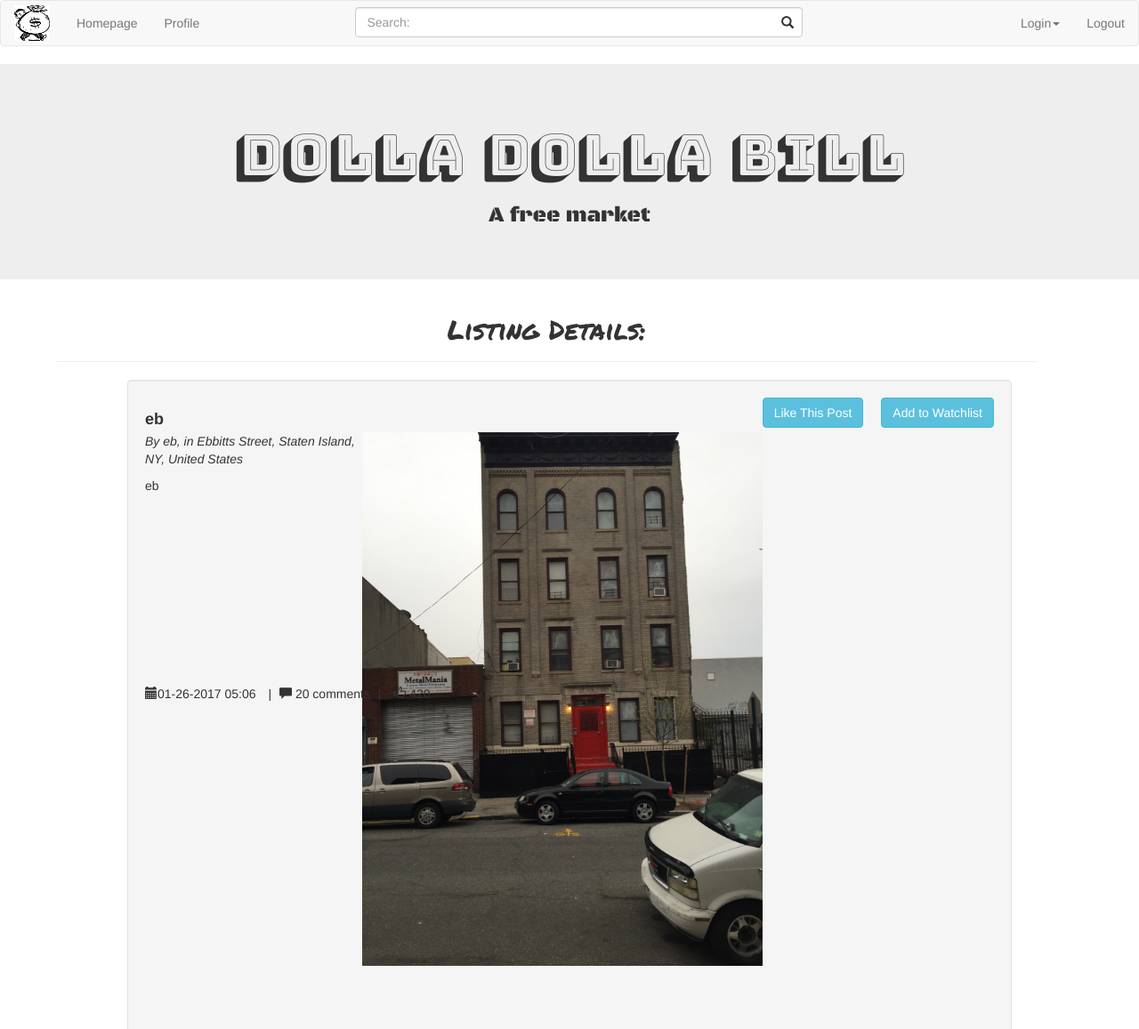
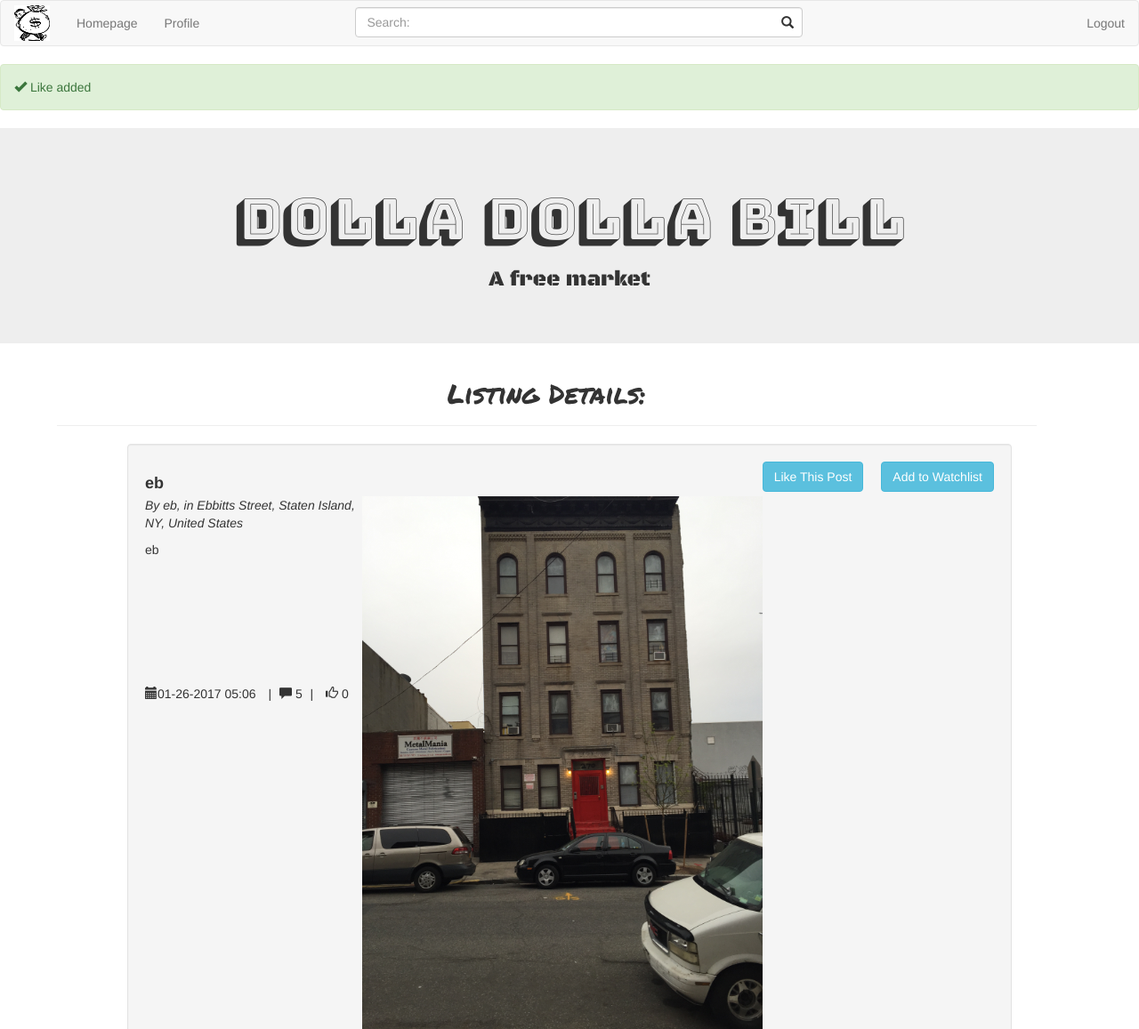
Before and after one commit to lilharry/DollaDollaBill, a Flask app: a page that uses templates/listing.html in a window 1280 px wide; the page is wider, and only the part inside the window is pictured. Shown: the top 1157 px of that part at 89% size. Run offline with Flask 2, Linux system fonts and the light colour scheme; a user stored in the database is signed in; data comes from the database, SQL or seed files in the repository; both versions use the stored data as it was after the commit; data that the repository does not hold is empty; some libraries are stand-ins or nearby versions.

Commit message:
added likes

```diff
--- a/app.py
+++ b/app.py
@@ -69,7 +69,8 @@ def profile(username):
     ms = listings.getListingsS(username)
     wp = listings.getWatchlistP(username)
     ws = listings.getWatchlistS(username)
-    return render_template('profile.html',username=username,mp=mp,ms=ms,wp=wp,ws=ws)
+    success = request.args.get('success')
+    return render_template('profile.html',username=username,mp=mp,ms=ms,wp=wp,ws=ws,success=success)
 
 @app.route('/listings/<id>/')
 def listing(id):
@@ -77,7 +78,11 @@ def listing(id):
     #[rowid, listing, user, location, timestamp,type,details]
     #[0,     1,       2,    3,        4,        5,   6]
     comments = listings.getCommentsFor(id)
-    return render_template("listing.html",listing=data,id=id,comments=comments)
+    success = request.args.get('success')
+
+    user = session['Username']
+    liked = listings.alreadyLiked(user,id)
+    return render_template("listing.html",listing=data,id=id,comments=comments,success=success,liked=liked)
 
 
 @app.route('/logout/')
@@ -121,7 +126,7 @@ def uproad():
 
     print( os.listdir(os.path.join(app.root_path, 'static/images')))
     user = session['Username']
-    return redirect(url_for("profile",username=user,success="addedListing"))
+    return redirect(url_for("profile",username=user,success="Successfully added listing"))
 
 @app.route("/comment/",methods=['POST'])
 def comment():
@@ -130,6 +135,19 @@ def comment():
     comment = request.form["comment"]
     listings.addComment(id,user,comment)
     return redirect(url_for("listing",id=id,success="Comment added"))
+
+
+@app.route("/like/<id>/")
+def like(id):
+    user = session['Username']
+
+    if not listings.alreadyLiked(user,id):
+        listings.likePost(user,id)
+        return redirect(url_for("listing",id=id,success="Like added"))
+    else:
+        listings.unlikePost(user,id)
+        return redirect(url_for("listing",id=id,success="Like removed"))
+
 
 if __name__ == '__main__':
     if os.path.getsize("data/database.db") == 0:
@@ -142,6 +160,7 @@ if __name__ == '__main__':
         c.execute("CREATE TABLE listings (listing TEXT, user TEXT, location TEXT, timestamp TEXT, type TEXT, details TEXT)")
         c.execute("CREATE TABLE images (id INTEGER, image TEXT)")
         c.execute("CREATE TABLE comments (id INTEGER, user TEXT, comment TEXT, timestamp TEXT)")
+        c.execute("CREATE TABLE likes (id INTEGER, user TEXT)")
         db.commit()
         db.close()
     app.debug = True
--- a/templates/listing.html
+++ b/templates/listing.html
@@ -32,6 +32,7 @@
                     </form>
                 </div>
                 <ul class="nav navbar-nav navbar-right">
+		{% if 'Username' not in session %}
                     <li class="dropdown">
                         <a class="dropdown-toggle" data-toggle="dropdown">Login<span class="caret"></span></a>
                         <ul id="login-dp" class="dropdown-menu">
@@ -58,12 +59,20 @@
                             </li>
                         </ul>
                     </li>
+                    {% else %}
                     <!--  Login for navbar -->
                     <li><a href="/logout/">Logout</a></li>
+                    {% endif %}
                 </ul>
             </div>
         </nav>
-
+        {% if success %}
+        <div class="alert alert-success" role="alert">
+            <span class="glyphicon glyphicon-ok" aria-hidden="true"></span>
+            <span class="sr-only">Error:</span>
+            {{success}}
+        </div>
+        {% endif %}
         <div class="jumbotron text-center">
             <h1 id="h1Jumbo"> Dolla Dolla Bill </h1>
             <h3 id="h3Jumbo">A free market</h3>
@@ -82,7 +91,9 @@
 
         <div class="well">
           <a href="#"><input type= "submit" class="btn btn-info" style="clear: right; float: right;" value= "Add to Watchlist"></a>
-          <a href="#"><input type= "submit" class="btn btn-info" style="margin-right: 20px; float: right;" value= "Like This Post"></a>
+
+          <a href="/like/{{id}}/"><input type= "submit" class="btn btn-info" style="margin-right: 20px; float: right;" value=
+          {% if not liked %} "Like This Post" {%else%} "Unlike This Post" {%endif%}> </a>
       <div class="media">
       		<h4 class="media-heading">{{listing[1]}}</h4>
     		<img class="media-object detailimg" src="/static/images/{{listing[7]}}">
@@ -94,13 +105,13 @@
     <ul class="list-inline list-unstyled detailaddit">
     			<li><span><i class="glyphicon glyphicon-calendar"></i>{{listing[4]}}</span></li>
               <li>|</li>
-              <span><i class="glyphicon glyphicon-comment"></i> 20 comments </span>
+              <span><i class="glyphicon glyphicon-comment"></i>  {{listing[8]}}</span>
               <li>|</li>
               <li>
-                 <span><i class="glyphicon glyphicon-thumbs-up"></i> 420</span>
+                 <span><i class="glyphicon glyphicon-thumbs-up"></i> {{listing[9]}}</span>
               </li>
   			</ul>
-<br><br><br><br><br><br>
+
   <div class="container bootstrap snippet">
     <div class="row">
 		<div class="col-md-12">
@@ -118,6 +129,7 @@
 				</li>
                 {% endfor %}
 				</ul>
+        {% if 'Username' in session %}
         <form action="/comment/" method="post">
           <div class="input-group">
                     <input type="hidden" name="id" value="{{id}}">
@@ -127,6 +139,15 @@
                     </span>
                 </div>
       </form>
+      {%else%}
+         <li class="clearfix">
+				  <div class="post-comments">
+				      <p>
+				          Log in to add comments!
+				      </p>
+				  </div>
+	     </li>
+      {% endif %}
 			</div>
 		</div>
 	</div>
--- a/utils/listings.py
+++ b/utils/listings.py
@@ -70,10 +70,13 @@ def getCommentsFor(id):
     db.close()
     return ans
 
+def numComments(id):
+    return len(getCommentsFor(id))
+
 def addToWatchlist(user,id,type):
     db = sqlite3.connect("data/database.db")
     c = db.cursor()
-    c.execute("INSERT INTO watchlist VALUES (?,?,?)",(user,id,type))
+    c.execute("INSERT INTO watchlist VALUES (?,?,?)",(user,id,))
     db.commit()
     db.close()
     return 0
@@ -85,7 +88,9 @@ def getListingInfoId(id):
     c.execute("SELECT rowid, * FROM listings WHERE rowid=?",(id,))
     for x in c:
         image = getImagesFromListing(x[0])
-        x = x + (image[0],)
+        x = x + (image[0],numComments(x[0]),numLikes(x[0]),)
+
+
         info.append(x)
     db.close()
     return info[0]
@@ -97,7 +102,7 @@ def getProducts():
     data = c.execute("SELECT ROWID, * FROM listings WHERE type='product'")
     for x in c:
         image = getImagesFromListing(x[0])
-        x = x + (image[0],)
+        x = x + (image[0],numComments(x[0]),numLikes(x[0]),)
         listings.append(x)
     db.close()
     return listings
@@ -109,7 +114,7 @@ def getListingsP(user):
     c.execute("SELECT ROWID, * FROM listings WHERE user=? and type='product'",(user,))
     for x in c:
         image = getImagesFromListing(x[0])
-        x = x + (image[0],)
+        x = x + (image[0],numComments(x[0]),numLikes(x[0]),)
         info.append(x)
     db.close()
     return info
@@ -121,7 +126,7 @@ def getListingsS(user):
     c.execute("SELECT rowid, * FROM listings WHERE user=? and type='service'",(user,))
     for x in c:
         image = getImagesFromListing(x[0])
-        x = x + (image[0],)
+        x = x + (image[0],numComments(x[0]),numLikes(x[0]),)
         info.append(x)
     db.close()
     return info
@@ -161,8 +166,6 @@ def clearWatchlist(user):
     db.close()
 
 
-
-
 def getServices():
     listings = []
     db = sqlite3.connect("data/database.db")
@@ -191,10 +194,52 @@ def getNextID():
         db.close()
         return x[0] + 1
 
+
+def likePost(user,id):
+    db = sqlite3.connect("data/database.db")
+    c = db.cursor()
+    if not alreadyLiked(user,id):
+        c.execute("INSERT INTO likes VALUES (?,?)",(id,user,))
+        db.commit()
+        db.close()
+    return 0
+
+def unlikePost(user,id):
+    db = sqlite3.connect("data/database.db")
+    c = db.cursor()
+    if alreadyLiked(user,id):
+        c.execute("DELETE FROM likes WHERE id=? AND user=?",(id,user,))
+        db.commit()
+        db.close()
+    return 0
+
+def alreadyLiked(user,id):
+    info = []
+    db = sqlite3.connect("data/database.db")
+    c = db.cursor()
+    data = c.execute("SELECT * FROM likes WHERE id=? AND user=?",(id,user,))
+    for x in data:
+        info.append(x)
+    db.close()
+
+    if len(info) > 0:
+        return True
+    else:
+        return False
+
+def numLikes(id):
+    info = []
+    db = sqlite3.connect("data/database.db")
+    c = db.cursor()
+    data = c.execute("SELECT * FROM likes WHERE id=?",(id,))
+    for x in data:
+        info.append(x)
+    db.close()
+    return len(info)
+
+
 if __name__ == '__main__':
     os.chdir('..')
-    print(getListingInfoId(1))
-    print(getListingInfoId(1)[0][0])
 
 
 
```
Also changed, not shown: templates/home.html (+5 -5 lines), templates/profile.html (+8 -8 lines), data/database.db.
